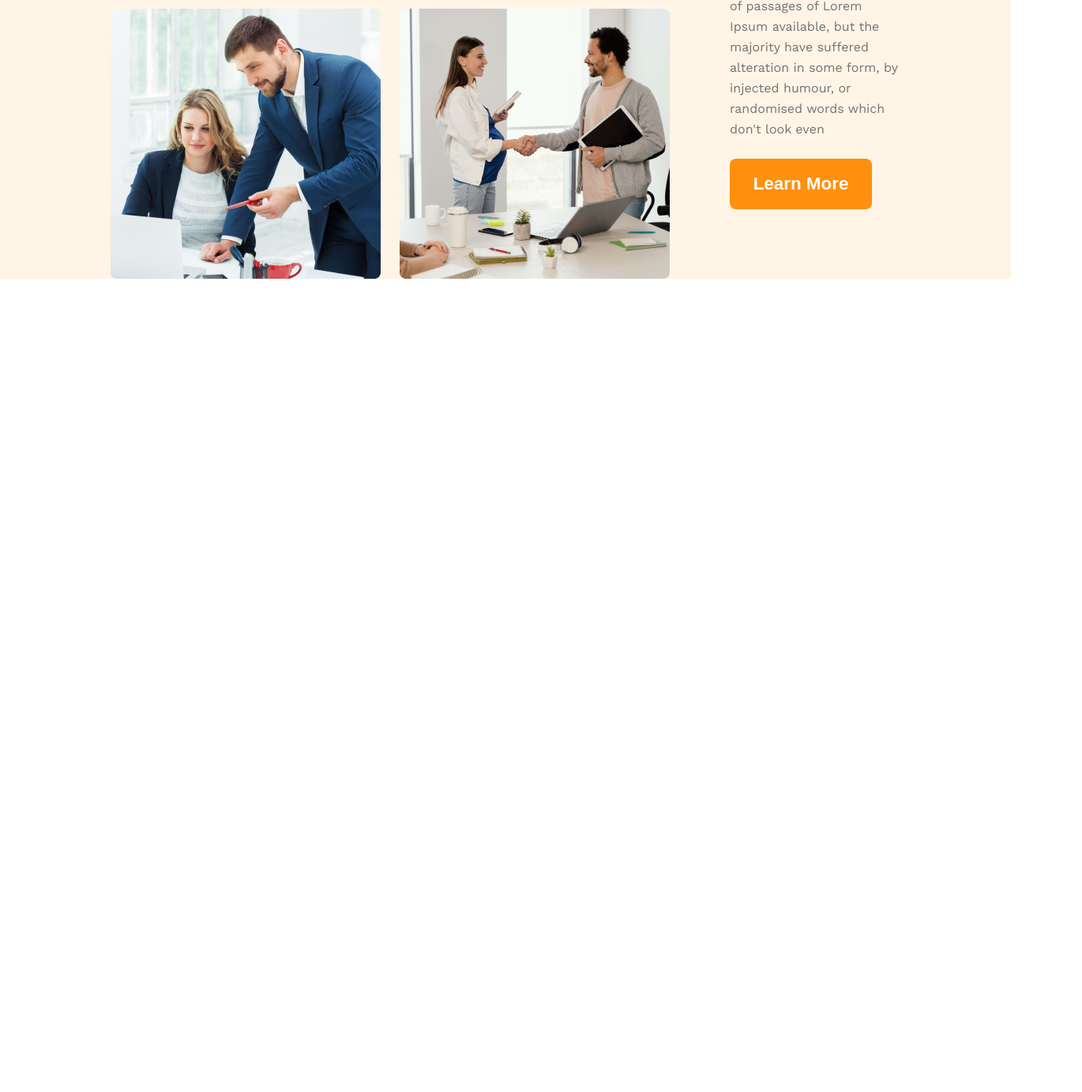
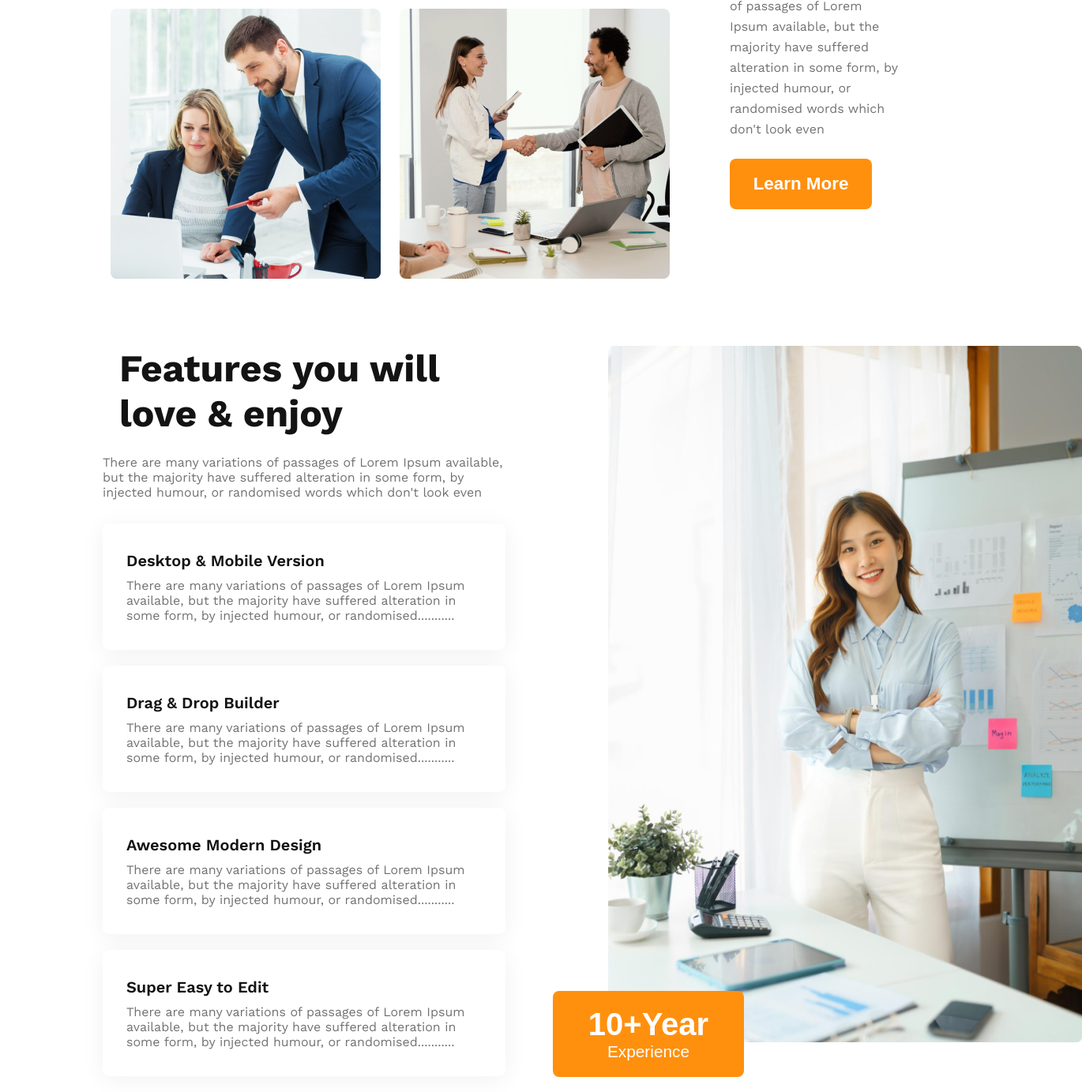
Before and after one commit to Tanzim9999/Architects-Webpage, a plain HTML site: page index.html in a window 1280 px wide. Shown: the part 1552-2935 px from the top of the page at 79% size, 1370 px wide, since content can reach past the window. Before the commit the page ends 1905 px from the top, so only its background shows below. Drawn offline with nearby package versions, Linux system fonts and the light colour scheme.

Commit message:
added feature-love page with divs, images and completed the page

```diff
--- a/index.html
+++ b/index.html
@@ -57,6 +57,53 @@
           <button class="primary-btn">Learn More</button>
         </div>
       </section>
+      <section class="love-section">
+        <div class="lovetext">
+          <h3>Features you will <br> love & enjoy</h3>
+          <p>
+            There are many variations of passages of Lorem Ipsum available, but
+            the majority have suffered alteration in some form, by injected
+            humour, or randomised words which don't look even
+          </p>
+          <div class="love-card1">
+            <h5>Desktop & Mobile Version</h5>
+            <p>
+              There are many variations of passages of Lorem Ipsum available,
+              but the majority have suffered alteration in some form, by
+              injected humour, or randomised...........
+            </p>
+          </div>
+          <div class="love-card1">
+            <h5>Drag & Drop Builder</h5>
+            <p>
+              There are many variations of passages of Lorem Ipsum available,
+              but the majority have suffered alteration in some form, by
+              injected humour, or randomised...........
+            </p>
+          </div>
+          <div class="love-card1">
+            <h5>Awesome Modern Design</h5>
+            <p>
+              There are many variations of passages of Lorem Ipsum available,
+              but the majority have suffered alteration in some form, by
+              injected humour, or randomised...........
+            </p>
+          </div>
+          <div class="love-card1">
+            <h5>Super Easy to Edit</h5>
+            <p>
+              There are many variations of passages of Lorem Ipsum available,
+              but the majority have suffered alteration in some form, by
+              injected humour, or randomised...........
+            </p>
+          </div>
+        </div>
+        <div class="loveimg" >
+            <img src="./images/architect.png" alt="">
+            <button><h3>10+Year</h3>
+            <p>Experience</p></button>
+        </div>
+      </section>
     </main>
   </body>
 </html>
--- a/style.css
+++ b/style.css
@@ -5,7 +5,6 @@
 .main-section {
   /* padding: 0px 240px;
     /* border: 2px red solid; */
-  background-color: rgba(255, 144, 14, 0.1);
 }
 /* Font Sizes */
 .dark1 {
@@ -31,11 +30,13 @@
   text-align: center;
   border-style: none;
 }
-.navbar , .banner-container {
+.navbar,
+.banner-container {
   max-width: 1440px;
 }
 /* Banner Related styles */
 .banner-container {
+  background-color: rgba(255, 144, 14, 0.1);
   /* padding-top: 50px; */
   display: flex;
   justify-content: space-between;
@@ -62,6 +63,7 @@
 }
 /* architect section here  */
 .architect-section {
+  background-color: rgba(255, 144, 14, 0.1);
   padding: 102px 140px 45px 140px;
   display: column;
   /* justify-content: center; */
@@ -128,10 +130,86 @@ height: 342px;
   height: 64px;
   font-size: 1.4rem;
 }
+/* love-section starts here */
+
+.love-section {
+  padding: 85px 130px 0px 130px;
+  display: flex;
+  gap: 130px;
+  /* border: 2px solid red; */
+  /* display: flex; */
+}
+.loveimg > img {
+  width: 600px;
+  height: 882px;
+}
+.loveimg > button {
+  border-radius: 8px;
+  background: rgb(255, 144, 14);
+  width: 242px;
+  height: auto;
+  color: white;
+  padding: 20px;
+  margin-top: -150px;
+  margin-left: -70px;
+  border-style: none;
+}
+.loveimg h3 {
+  font-weight: 700;
+  font-size: 2.5rem;
+  text-align: center;
+}
+.loveimg p {
+    font-weight: 500;
+    font-size: 1.3rem;
+    text-align: center;
+}
+.lovetext > h3 {
+  color: rgb(19, 19, 19);
+  font-size: 3rem;
+  font-weight: 700;
+  text-align: left;
+  margin-left: 21px;
+  margin-bottom: 24px;
+}
+.lovetext > p {
+  color: rgb(114, 114, 114);
+  font-size: 1rem;
+  font-weight: 400;
+  text-align: left;
+  margin-bottom: 30px;
+}
+.love-card1 {
+  border-radius: 8px;
+  box-shadow: 0px 4px 30px 0px rgba(0, 0, 0, 0.06);
+  background: rgb(255, 255, 255);
+  width: 450px;
+  height: 160px;
+  margin-bottom: 20px;
+  padding: 0px 30px;
+  display: flex;
+  flex-direction: column;
+  /* align-items: center; */
+  justify-content: center;
+  gap: 10px;
+}
+.love-card1 > h5 {
+  color: rgb(19, 19, 19);
+  font-size: 1.25rem;
+  font-weight: 600;
+  text-align: left;
+}
+.love-card1 > p {
+  color: rgb(114, 114, 114);
+  font-size: 1rem;
+  font-weight: 400;
+  text-align: left;
+}
 
 @media screen and (max-width: 576px) {
   /* banner-section-formobile  */
-  .banner-container , .feature-section {
+  .banner-container,
+  .feature-section {
     padding: 0px 0px;
     flex-direction: column;
     align-items: normal;
```
Also changed, not shown: 1 other file. Lines whose indentation alone changed are shown as unchanged.
